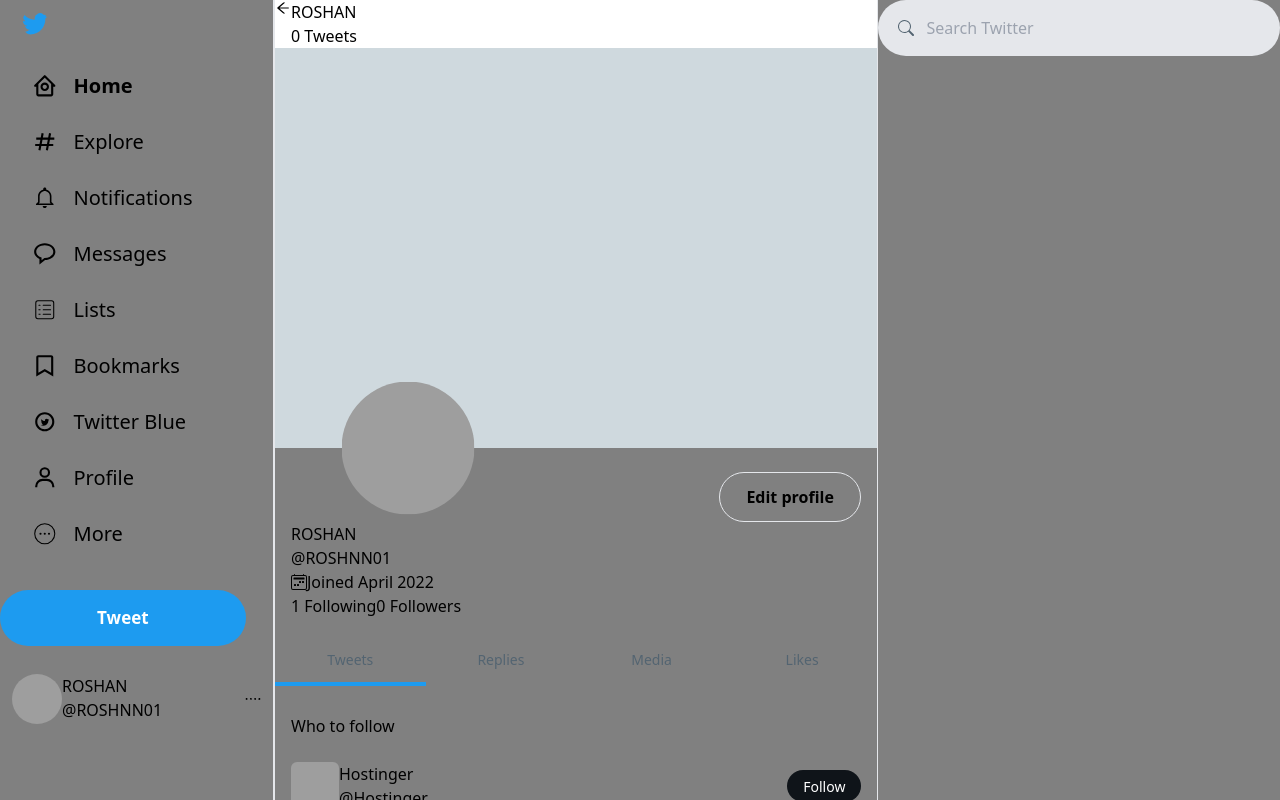
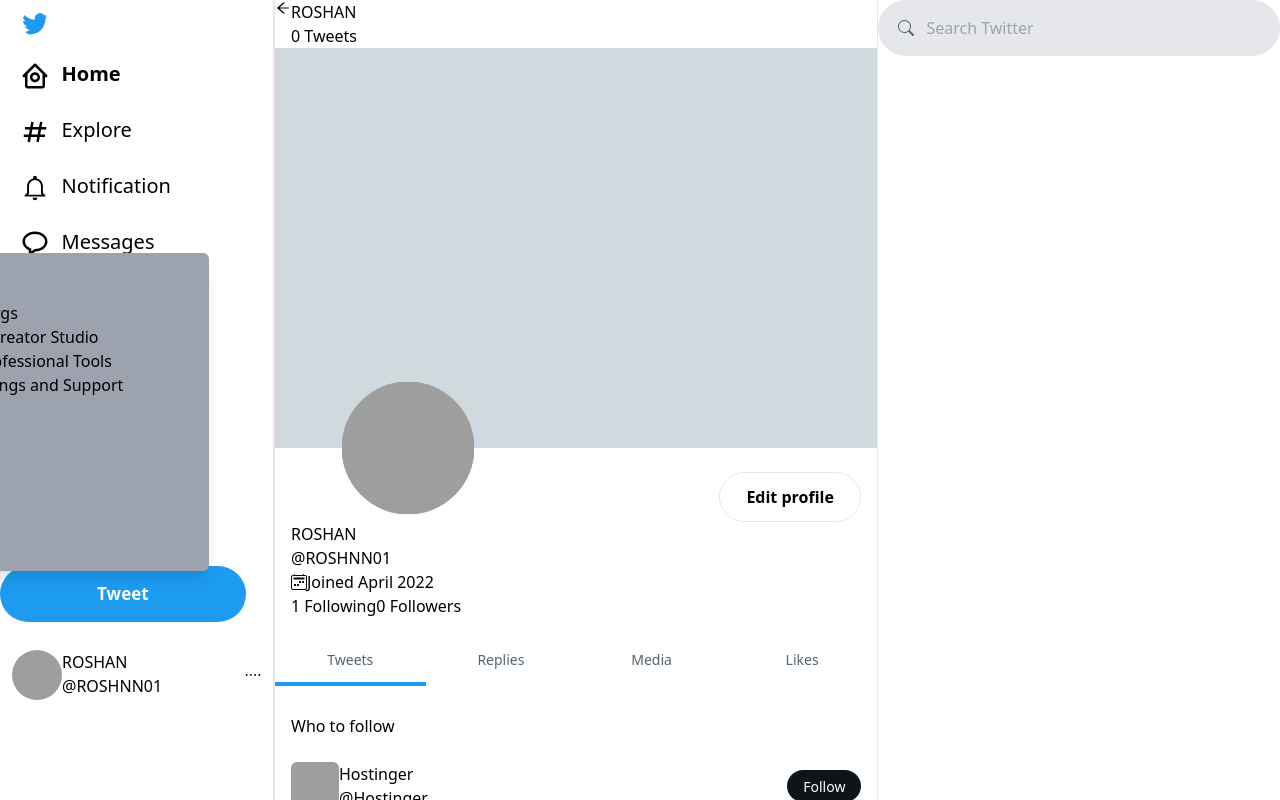
Before and after one commit to roshankumar0/Twitter-clone, a Next.js app: page /profile in a window 1280 px wide. Both pictures are taken after a click on the button "Tweet". Built offline with nearby package versions, Linux system fonts and the light colour scheme; grey boxes are pictures that could not be loaded.

Commit message:
dynamic sidebar added active

```diff
--- /dev/null
+++ b/components/More.js
@@ -0,0 +1,22 @@
+import React from 'react';
+import { MdVerified } from 'react-icons/md'
+
+const More = () => {
+    return (
+        <div className='bg-gray-400 shadow-lg fixed z-50 right-[1071.3px] rounded-md top-[253.25px] h-[318px] w-[329px] px-[12px]'>
+            <ul>
+                <li className='flex items-center space-x-3'><span><MdVerified /></span><span>Connect</span></li>
+                <li className='flex items-center space-x-3'><span><MdVerified /></span><span>Drafts</span></li>
+                <li className='flex items-center space-x-3'><span><MdVerified /></span><span>Verified Orgs</span></li>
+
+            </ul>
+            <ul>
+                <li>Creator Studio</li>
+                <li>Professional Tools</li>
+                <li>Settings and Support</li>
+            </ul>
+        </div>
+    );
+};
+
+export default More;
--- a/components/sidebar.js
+++ b/components/sidebar.js
@@ -1,59 +1,93 @@
-import React from 'react'
+import React, { useState, useRef, useEffect } from 'react';
 import { BsTwitter } from 'react-icons/bs';
 import { BiHomeCircle, BiHash, BiMessageRounded, BiBookmark, BiUser } from 'react-icons/bi';
 import { IoMdNotificationsOutline } from 'react-icons/io';
 import { CiViewList, CiCircleMore } from 'react-icons/ci';
 import { TiSocialTwitterCircular } from 'react-icons/ti';
-import SidebarOptions from './sidebarOptions';
 import Link from 'next/link';
 import UserProfile from './UserProfile';
-
+import More from './More';
 
 const Sidebar = () => {
+    const [sidebar] = useState([
+        { text: 'Home', component: <BiHomeCircle />, url: '/' },
+        { text: 'Explore', component: <BiHash />, url: '/explore' },
+        { text: 'Notification', component: <IoMdNotificationsOutline />, url: '/notification' },
+        { text: 'Messages', component: <BiMessageRounded />, url: '/message' },
+        { text: 'Lists', component: <CiViewList />, url: '/lists' },
+        { text: 'Bookmarks', component: <BiBookmark />, url: '/Bookmarks' },
+        { text: 'Twitter Blue', component: <TiSocialTwitterCircular />, url: '/twitterblue' },
+        { text: 'Profile', component: <BiUser />, url: '/profile' },
+        { text: 'More', component: <CiCircleMore />, url: '' },
+    ]);
+    const [more, setMore] = useState(false);
+    const sidebarRef = useRef(null);
+    const [activeOption, setActiveOption] = useState(0);
+
+    const handleOptionClick = (index) => {
+        setActiveOption(index);
+    };
+
+    const handleMore = () => {
+        setMore(!more);
+    };
+
+    useEffect(() => {
+        const handleClickOutside = (event) => {
+            if (sidebarRef.current && !sidebarRef.current.contains(event.target)) {
+                setMore(false);
+            }
+        };
+
+        document.addEventListener('click', handleClickOutside);
+
+        return () => {
+            document.removeEventListener('click', handleClickOutside);
+        };
+    }, []);
+
     return (
-        <div className='hidden lg:block'>
-            <div className=' w-[275px] flex flex-col justify-start border-r-2 overflow-y-scroll h-[100vh] ' >
-               <div className='block'>
-               <Link href={`/home`}>
-                    <div className='px-[12px]'> <BsTwitter className='h-[46px] twitter-color hover rounded-full w-[46px] p-[10px]' />
-                    </div>
-                </Link>
-               </div>
-                <ul className='flex flex-col sidebarIcon'>
-                    <li> <Link href='/'>
-                        <SidebarOptions active Icon={BiHomeCircle} text={'Home'} />
-                    </Link></li>
-                    <li> <Link href='explore'>
-                        <SidebarOptions Icon={BiHash} text={'Explore'} />
-                    </Link></li>
-                    <li> <Link href={`/notification`}>
-                        <SidebarOptions Icon={IoMdNotificationsOutline} text={'Notifications'} />
-                    </Link></li>
-                    <li>  <Link href={`/message`}>
-                        <SidebarOptions Icon={BiMessageRounded} text={'Messages'} />
-                    </Link></li>
-                    <li> <Link href={`/lists`}>
-                        <SidebarOptions Icon={CiViewList} text={'Lists'} />
-                    </Link></li>
-                    <li>  <Link href={`/bookmarks`}>
-                        <SidebarOptions Icon={BiBookmark} text={'Bookmarks'} />
-                    </Link></li>
-                    <li> <Link href={`/twitterblue`}>
-                        <SidebarOptions Icon={TiSocialTwitterCircular} text={'Twitter Blue'} />
-                    </Link></li>
-                    <li> <Link href={`/profile`}>
-                        <SidebarOptions Icon={BiUser} text={'Profile'} />
-                    </Link></li>
-                    <li>   <Link href={`/more`}>
-                        <SidebarOptions Icon={CiCircleMore} text={'More'} />
-                    </Link></li>
+        <div className="hidden lg:block" ref={sidebarRef}>
+            <div className="w-[275px] flex flex-col justify-start border-r-2 overflow-y-scroll h-[100vh]">
+                <div className="block">
+                    <Link href="/home">
+                        <div className="px-[12px]">
+                            <BsTwitter className="h-[46px] twitter-color hover rounded-full w-[46px] p-[10px]" />
+                        </div>
+                    </Link>
+                </div>
+                <ul>
+                    {sidebar.map((sidenav, index) => (
+                        <Link href={sidenav.url} key={index}>
+                            <li
+                                className={`flex items-center text-center ${activeOption === index ? 'font-bold' : ''
+                                    }`}
+                                onClick={() => handleOptionClick(index)}
+                            >
+                                <div className="flex items-center px-[20px] hover hover:rounded-full h-[56px]">
+                                    <span className="w-[25.5px] h-[25.5px]">
+                                        {React.cloneElement(sidenav.component, { size: 30 })}
+                                    </span>
+                                    <span className="text-[20px] ml-[16px]">{sidenav.text}</span>
+                                </div>
+                            </li>
+                        </Link>
+                    ))}
                 </ul>
-                <button className='twitter-bg-color w-[90%] text-[17px] font-bold my-[16px] text-white rounded-full h-[56px] min-h-[52px]'>Tweet</button>
+                <button onClick={handleMore}>
+                    {sidebar[activeOption].url === '' && <More />}
+                    {more && <More />}
+                </button>
+                <button
+                    className="twitter-bg-color w-[90%] text-[17px] font-bold my-[16px] text-white rounded-full h-[56px] min-h-[52px]"
+                    onClick={handleMore}
+                >
+                    Tweet
+                </button>
                 <UserProfile />
             </div>
+        </div>
+    );
+};
 
-        </div>
-    )
-}
-
-export default Sidebar
+export default Sidebar;
--- a/components/widgets.js
+++ b/components/widgets.js
@@ -4,10 +4,10 @@
 import Trending from './Trending'
 const Widgets = () => {
   return (
-   <div className='w-[350px] bg-red-400'>
+   <>
     <Search/>
     <Trending/>
-   </div>
+   </>
   )
 }
 
--- a/pages/index.js
+++ b/pages/index.js
@@ -1,22 +1,38 @@
-import React from 'react'
-import Sidebar from '../components/sidebar'
-import Feeds from '../components/feeds'
-import Widgets from '../components/widgets'
+import React, { useEffect, useState } from 'react';
+import Feeds from '../components/feeds';
+import Widgets from '../components/widgets';
 
+function Index() {
+  const [scrolls, setScroll] = useState(false);
 
-function index() {
+  useEffect(() => {
+    const handleScroll = () => {
+      if (window.scrollY > 0) {
+        setScroll(true);
+      } else {
+        setScroll(false);
+      }
+    };
+
+    window.addEventListener("scroll", handleScroll);
+
+    return () => {
+      window.removeEventListener("scroll", handleScroll);
+    };
+  }, []);
+
   return (
-    <div className='max-w-[1300px] m-auto flex md:h-[100vh] h-[153vh]'>
-      <div className='flex flex-1 overflow-y-scroll md:w-[990px] justify-evenly'>
+    <div className={`max-w-[1300px] m-auto flex md:h-[100vh] h-[153vh] ${scrolls ? "bg-red-500" : ""}`}>
+      <div className="flex flex-1 overflow-y-scroll md:w-[990px]">
         <div>
           <Feeds />
         </div>
-        <div className='hidden md:block w-[350px]'>
+        <div className="hidden md:block w-[350px]">
           <Widgets />
         </div>
       </div>
     </div>
-  )
+  );
 }
 
-export default index
+export default Index;
--- a/pages/more.js
+++ /dev/null
@@ -1,11 +0,0 @@
-import React from 'react'
-
-const More = () => {
-  return (
-    <div>
-      more
-    </div>
-  )
-}
-
-export default More
--- a/pages/profile.js
+++ b/pages/profile.js
@@ -41,9 +41,9 @@
   const ActiveComponent = userTweet[active].component;
   useEffect(() => {
     if (!showprofile) {
-      document.body.style.background = 'gray';
+
     } else {
-      document.body.style.background = ''; // Reset the background color if cross is false
+
     }
   }, [showprofile]);
   return (
@@ -52,7 +52,9 @@
         <div className='md:flex-[0.6] flex-1 border-r-[1px]'>
           <div className='flex sticky top-0 z-40 bg-white'>
             <div>
-              <AiOutlineArrowLeft />
+              <Link href={`/`}>
+                <AiOutlineArrowLeft />
+              </Link>
             </div>
             <div className='flex flex-col'>
               <span>ROSHAN</span>
```
Also changed, not shown: components/UserProfile.js (+53 -0 lines).
